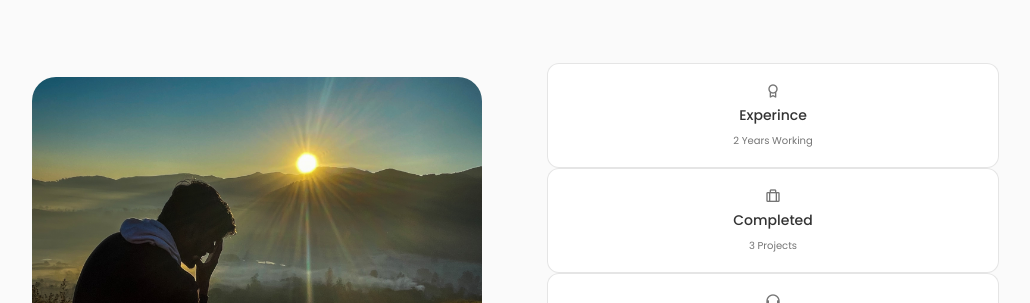
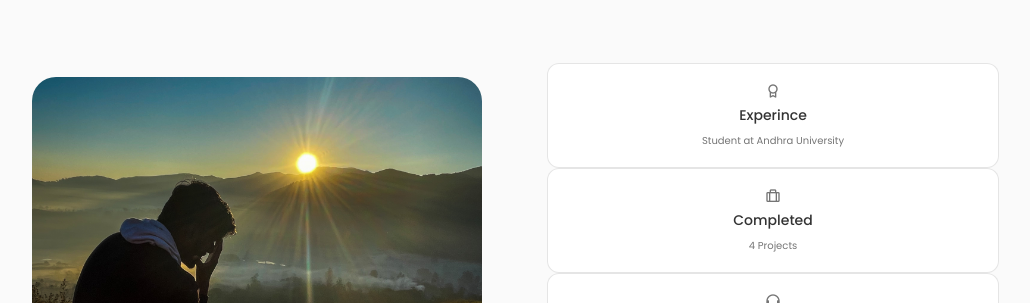
Before and after one commit to Srinivaspranav/My-Portfolio, a React (Create React App) app: page / in a window 1280 px wide. Shown: the part 840-1143 px from the top of the page, without its empty margins (125-1155 px from the left). Built offline with nearby package versions, Linux system fonts and the light colour scheme.

Commit message:
"info change"

```diff
--- a/src/components/about/Info.jsx
+++ b/src/components/about/Info.jsx
@@ -6,13 +6,13 @@ const Info = () => {
     <div className="about__box">
     <i class='bx bx-award about__icon'></i>
         <h3 className="about__title">Experince</h3>
-        <span className="about__subtitle">2 Years Working </span>
+        <span className="about__subtitle">Student at Andhra University </span>
     </div>
 
     <div className="about__box">
     <i class='bx bx-briefcase-alt about__icon' ></i>
         <h3 className="about__title">Completed</h3>
-        <span className="about__subtitle">3 Projects </span>
+        <span className="about__subtitle">4 Projects </span>
     </div>
 
     <div className="about__box">
```
